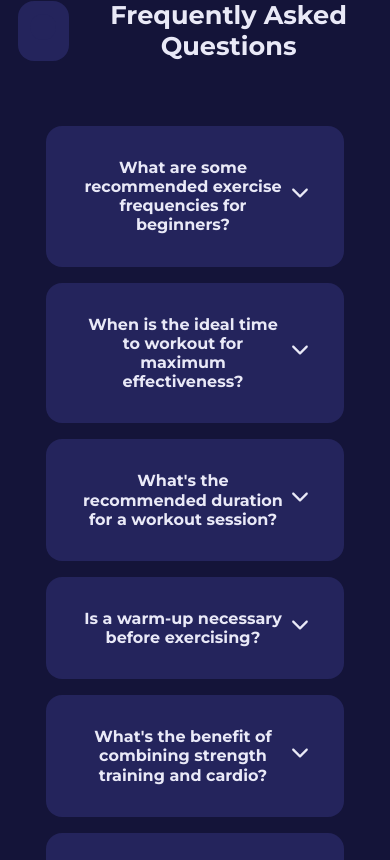
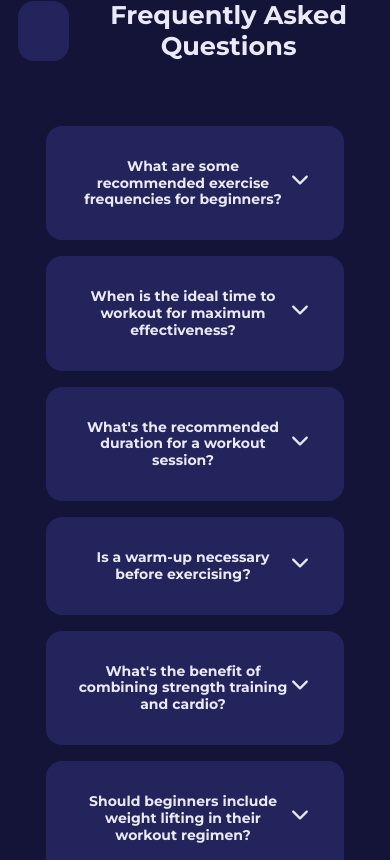
Before and after one commit to Nelson2023-2024/React-GYM, a React (Vite) app: page / in a window 390 px wide. Shown: the part 3975-4835 px from the top of the page. Built offline with nearby package versions, Linux system fonts and the light colour scheme; some icons are missing.

Commit message:
Making the FAQ section respnsive on small screens

```diff
--- a/src/Components/FAQ.jsx
+++ b/src/Components/FAQ.jsx
@@ -12,7 +12,7 @@ function FAQ({question, answer}) {
 
     const [isAnswerShowing,  setIsAnswerShowing] = useState(false)
   return (
-    <article onClick={() => setIsAnswerShowing(previsShowing => !previsShowing)} className="faq">
+    <article className='wrapper' onClick={() => setIsAnswerShowing(previsShowing => !previsShowing)} className="faq">
         <div >
             <h4>{question}</h4>
             <button className="faq__icon" style={{cursor:'pointer'}}>
--- a/src/Pages/home/Home.jsx
+++ b/src/Pages/home/Home.jsx
@@ -16,8 +16,7 @@ function Home() {
     <Values/>
     <FAQs/>
     <Testimonials/>
-    <Footer/>
-    </>
+        </>
 
   )
 }
--- a/src/Pages/home/home.css
+++ b/src/Pages/home/home.css
@@ -377,6 +377,12 @@ footer{
          .faqs__wrapper{
             grid-template-columns: 1fr;
          }
+         .faqs__wrapper h4{
+            font-size: 14px;
+         }
+         .faqs__wrapper p{
+            font-size:12px ;
+         }
          /* TESTIMONIALS */
 
 
```
